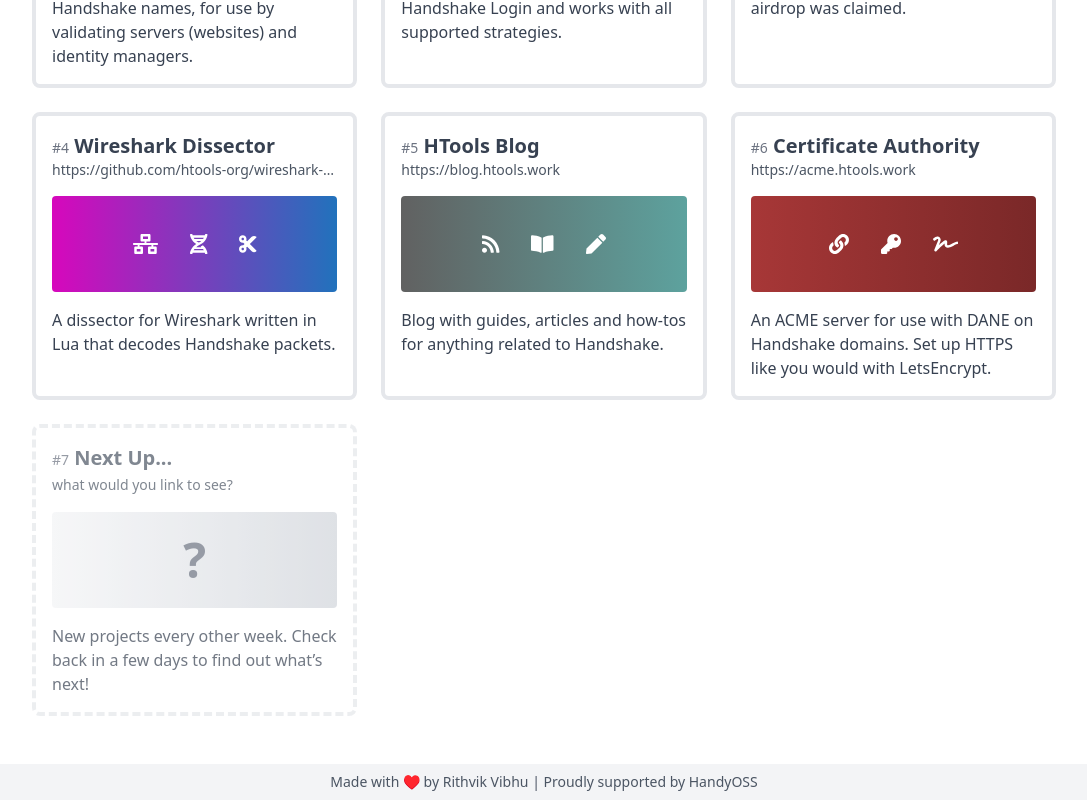
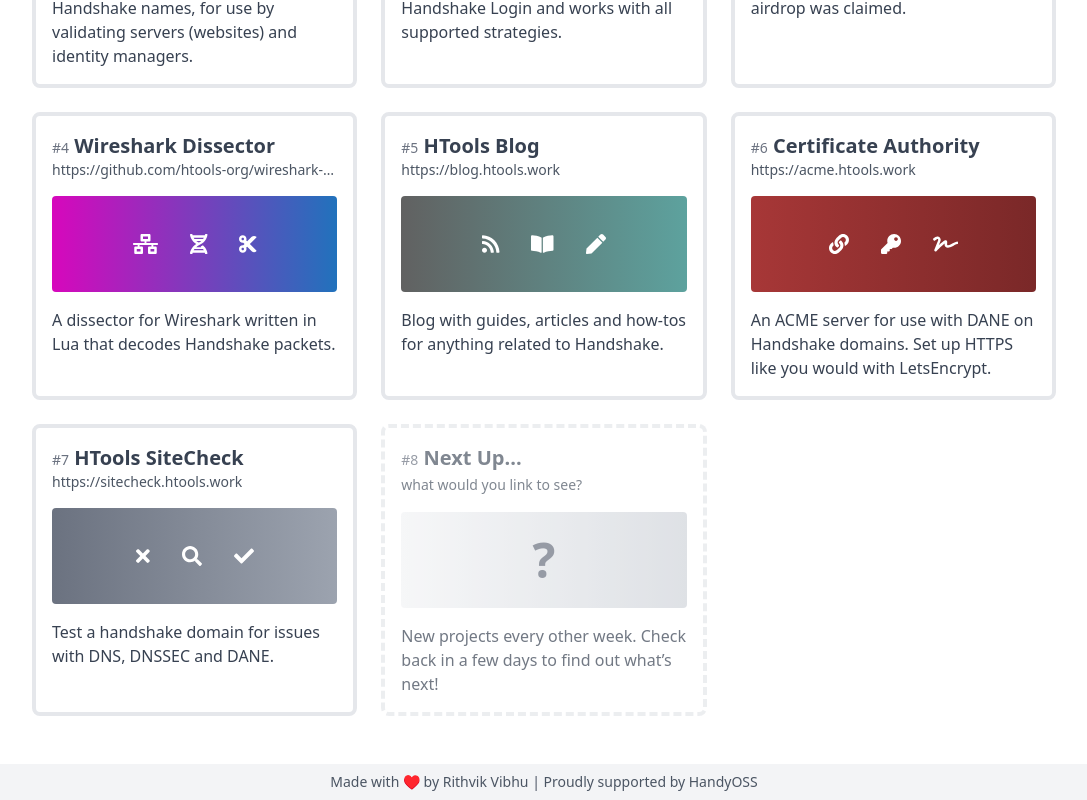
Before and after one commit to htools-org/htools-website, a Vue app: page / in a window 1280 px wide. Shown: the part 436-1236 px from the top of the page, without its empty margins (96-1183 px from the left). Built offline with nearby package versions, Linux system fonts and the light colour scheme.

Commit message:
Add SiteCheck

```diff
--- a/src/assets/projects.js
+++ b/src/assets/projects.js
@@ -46,4 +46,12 @@
     icons: ["link", "key", "signature"],
     colors: "bg-gradient-to-r from-[#a73737] to-[#7a2828]",
   },
+  {
+    name: "HTools SiteCheck",
+    description:
+      "Test a handshake domain for issues with DNS, DNSSEC and DANE.",
+    link: "https://sitecheck.htools.work",
+    icons: ["times", "search", "check"],
+    colors: "bg-gradient-to-r from-[#6b7280] to-[#9ca3af]",
+  },
 ];
```
Also changed, not shown: src/main.js (+7 -1 lines).
